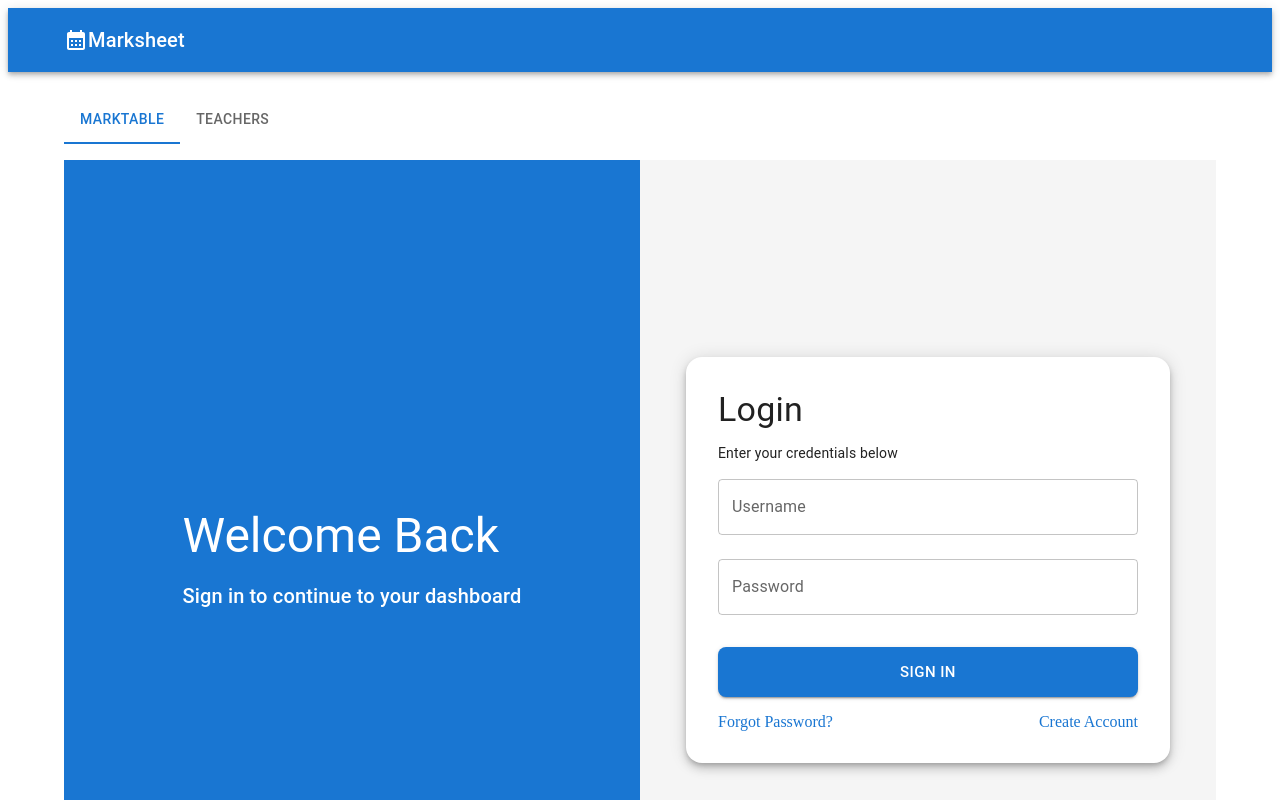
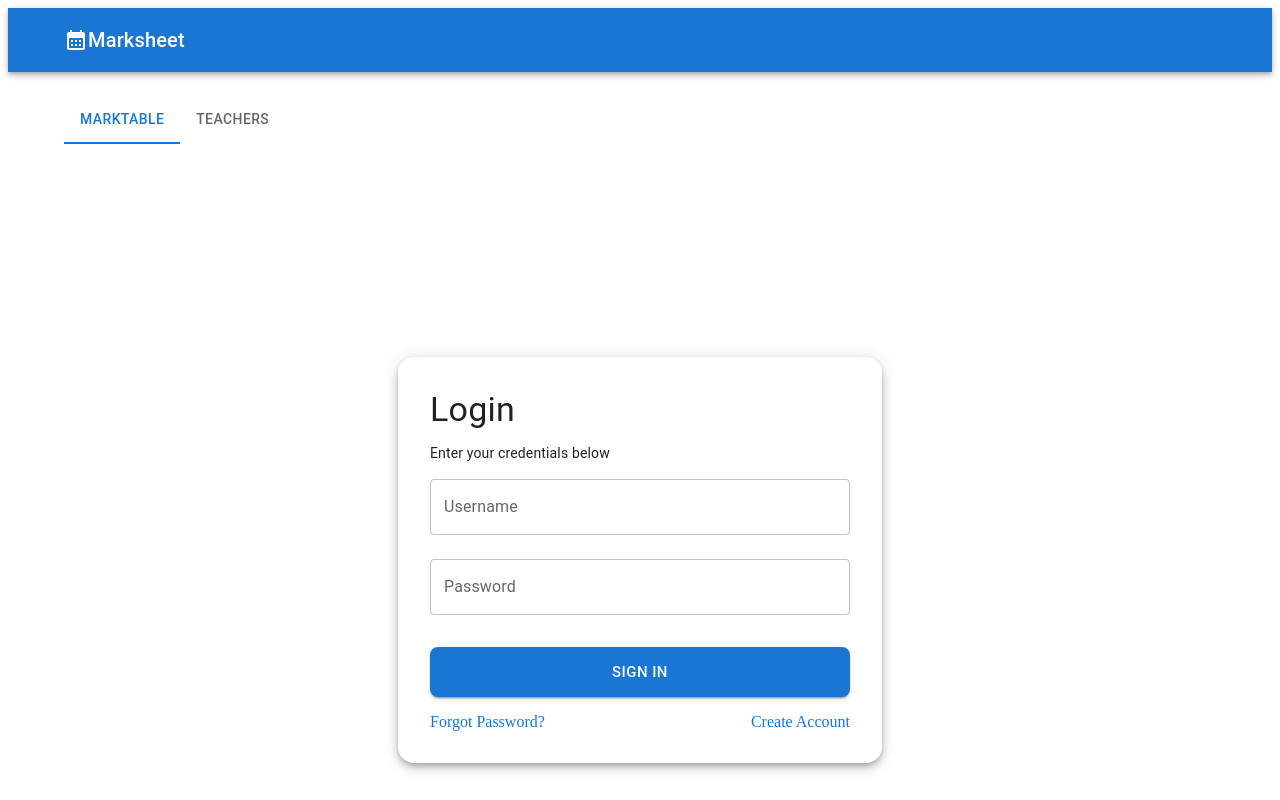
Before and after one commit to Atharvnadkarni/middlesboro-hat, a React app in the folder frontend/: page /login in a window 1280 px wide. Shown: the top 800 px of the page. Built offline with nearby package versions, Linux system fonts and the light colour scheme; the HTML template or start-up script is replaced by a standard one.

Commit message:
add login

```diff
--- a/frontend/src/pages/login.js
+++ b/frontend/src/pages/login.js
@@ -33,35 +33,14 @@ export default function LoginPage() {
       container
       sx={{
         minHeight: "100vh",
-        bgcolor: "#f5f5f5",
       }}
     >
       {/* Left Side */}
-      <Grid
-        size={{ xs: 0, md: 6 }}
-        sx={{
-          display: { xs: "none", md: "flex" },
-          alignItems: "center",
-          justifyContent: "center",
-          bgcolor: "primary.main",
-          color: "white",
-          p: 4,
-        }}
-      >
-        <Box textAlign="center">
-          <Typography variant="h3" fontWeight="bold" gutterBottom>
-            Welcome Back
-          </Typography>
 
-          <Typography variant="h6">
-            Sign in to continue to your dashboard
-          </Typography>
-        </Box>
-      </Grid>
 
       {/* Right Side */}
       <Grid
-        size={{ xs: 12, md: 6 }}
+        size={{ xs: 12, md: 12 }}
         sx={{
           display: "flex",
           alignItems: "center",
```
